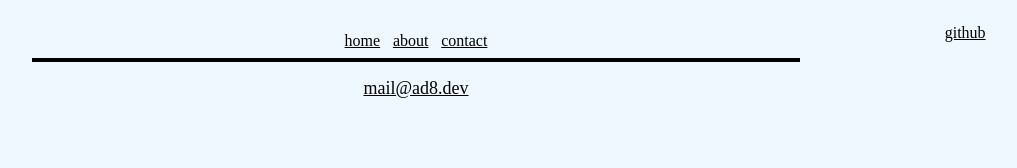
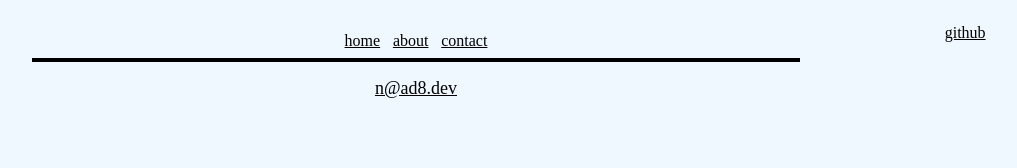
Before and after one commit to nhtyy/push0dev, a Next.js app: page /contact in a window 1280 px wide. Shown: the top 168 px of the page, without its empty margins (224-1241 px from the left). Built offline with nearby package versions, Linux system fonts and the light colour scheme.

Commit message:
fix email

```diff
--- a/src/pages/contact.tsx
+++ b/src/pages/contact.tsx
@@ -2,12 +2,12 @@ export default function Contact() {
   return (
     <p>
       <a
-        href="mailto:mail@ad8.dev"
+        href="mailto:n@ad8.dev"
         className="hover-red"
         style={{ fontSize: "large" }}
       >
         {" "}
-        mail@ad8.dev
+        n@ad8.dev
       </a>
     </p>
   );
```
